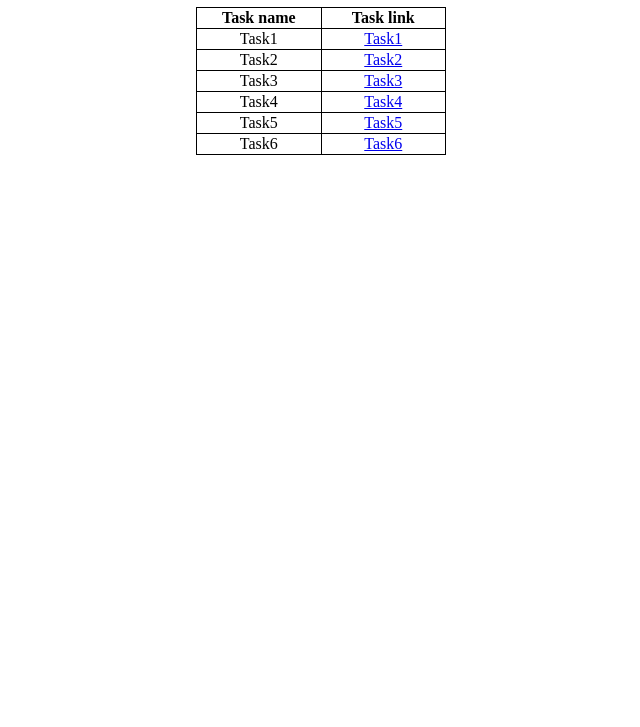
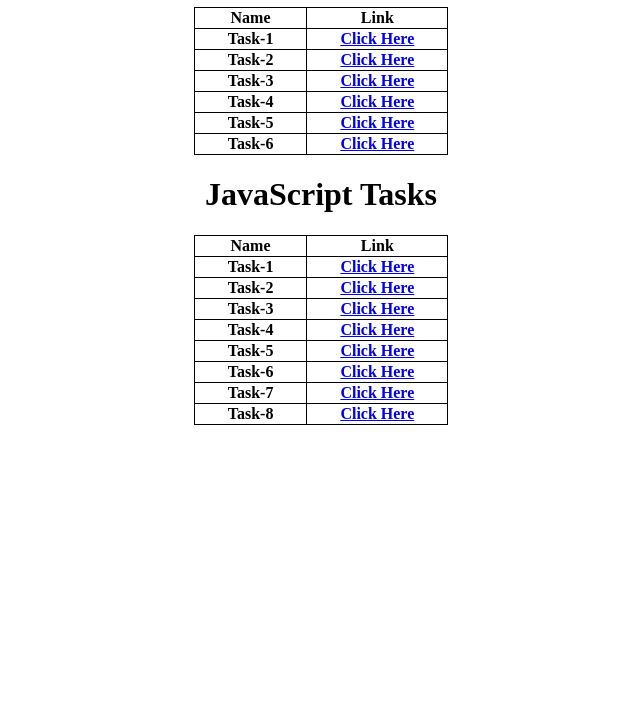
Before and after one commit to yaswanth944/mern-bootstrap, a plain HTML site: page index.html in a window 1280 px wide. Shown: the part 73-800 px from the top of the page, without its empty margins (319-959 px from the left). Drawn offline with Linux system fonts and the light colour scheme.

Commit message:
Update index.html

```diff
--- a/index.html
+++ b/index.html
@@ -2,63 +2,105 @@
 <html lang="en">
 
 <head>
-    <meta charset="UTF-8">
-    <meta name="viewport" content="width=device-width, initial-scale=1.0">
+    <meta charset="UTF-8" />
+    <meta name="viewport" content="width=device-width, initial-scale=1.0" />
     <title>Document</title>
 </head>
-<style>
-    table,
-    td,
-    tr,
-    th {
-        border: 1px solid black;
-        border-collapse: collapse;
-        width: 250px;
-        text-align: center;
-    }
-
-    table {
-        margin-right: auto;
-        margin-left: auto;
-    }
-
-    h1 {
-        text-align: center;
-    }
-</style>
 
 <body>
-    <h1>BOOTSTRAP TASKS</h1>
+    <h1>
+        <center>Bootstrap Tasks</center>
+    </h1>
     <table>
         <tr>
-            <th>Task name</th>
-            <th>Task link</th>
+            <th>Name</th>
+            <th>Link</th>
         </tr>
         <tr>
-            <td>Task1</td>
-            <td><a href="bstask1.html">Task1</a></td>
+            <th>&emsp;&emsp;Task-1&emsp;&emsp;</th>
+            <th>
+                &emsp;&emsp;<a href="bstask1.html">Click Here</a>&emsp;&emsp;
+            </th>
         </tr>
         <tr>
-            <td>Task2</td>
-            <td><a href="bstask2.html">Task2</a></td>
+            <th>Task-2</th>
+            <th><a href="bstask2.html">Click Here</a></th>
         </tr>
         <tr>
-            <td>Task3</td>
-            <td><a href="bstask3.html">Task3</a></td>
+            <th>Task-3</th>
+            <th><a href="bstask3.html">Click Here</a></th>
         </tr>
         <tr>
-            <td>Task4</td>
-            <td><a href="bstask4.html">Task4</a></td>
+            <th>Task-4</th>
+            <th><a href="bstask4.html">Click Here</a></th>
         </tr>
         <tr>
-            <td>Task5</td>
-            <td><a href="bstask5.html">Task5</a></td>
+            <th>Task-5</th>
+            <th><a href="bstask5.html">Click Here</a></th>
         </tr>
         <tr>
-            <td>Task6</td>
-            <td><a href="bstask6.html">Task6</a></td>
+            <th>Task-6</th>
+            <th><a href="bstask6.html">Click Here</a></th>
         </tr>
     </table>
+
+    <h1>
+        <center>JavaScript Tasks</center>
+    </h1>
+    <table>
+        <tr>
+            <th>Name</th>
+            <th>Link</th>
+        </tr>
+        <tr>
+            <th>&emsp;&emsp;Task-1&emsp;&emsp;</th>
+            <th><a href="js1.html">Click Here</a></th>
+        </tr>
+        <tr>
+            <th>Task-2</th>
+            <th>
+                &emsp;&emsp;<a href="js2.html">Click Here</a>&emsp;&emsp;
+            </th>
+        </tr>
+        <tr>
+            <th>Task-3</th>
+            <th><a href="js3.html">Click Here</a></th>
+        </tr>
+        <tr>
+            <th>Task-4</th>
+            <th><a href="js4.html">Click Here</a></th>
+        </tr>
+        <tr>
+            <th>Task-5</th>
+            <th><a href="js5.html">Click Here</a></th>
+        </tr>
+        <tr>
+            <th>Task-6</th>
+            <th><a href="js6.html">Click Here</a></th>
+        </tr>
+        <tr>
+            <th>Task-7</th>
+            <th><a href="js7.html">Click Here</a></th>
+        </tr>
+        <tr>
+            <th>Task-8</th>
+            <th><a href="js8.html">Click Here</a></th>
+        </tr>
+    </table>
+
+    <style>
+        table,
+        tr,
+        th {
+            border: 1px solid black;
+            border-collapse: collapse;
+        }
+
+        table {
+            margin: auto;
+            padding: auto;
+        }
+    </style>
 </body>
 
 </html>
```
